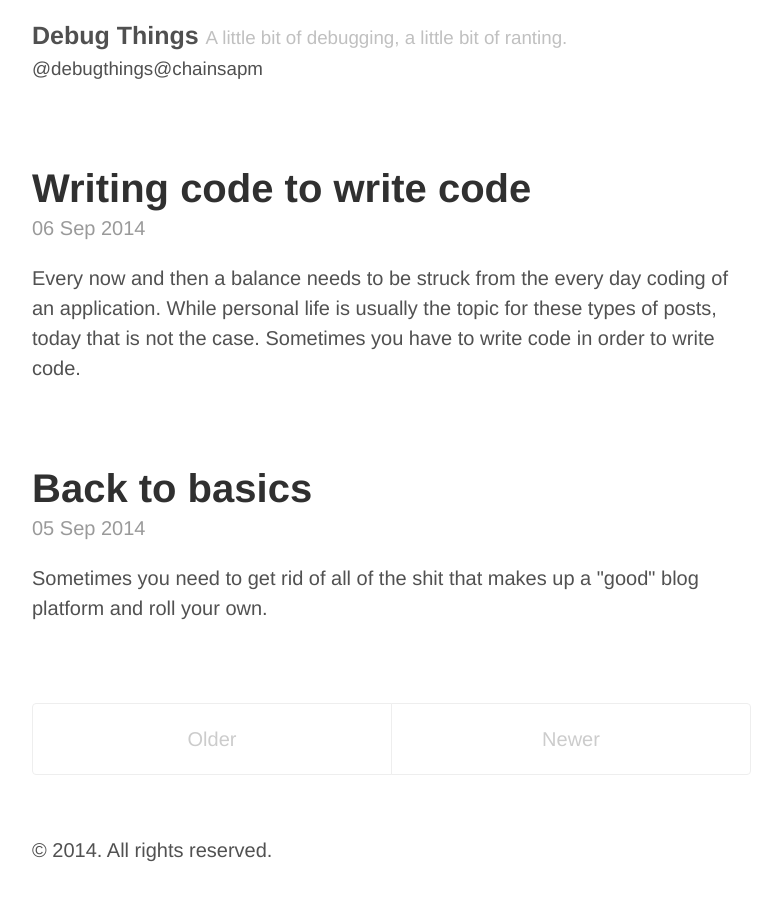
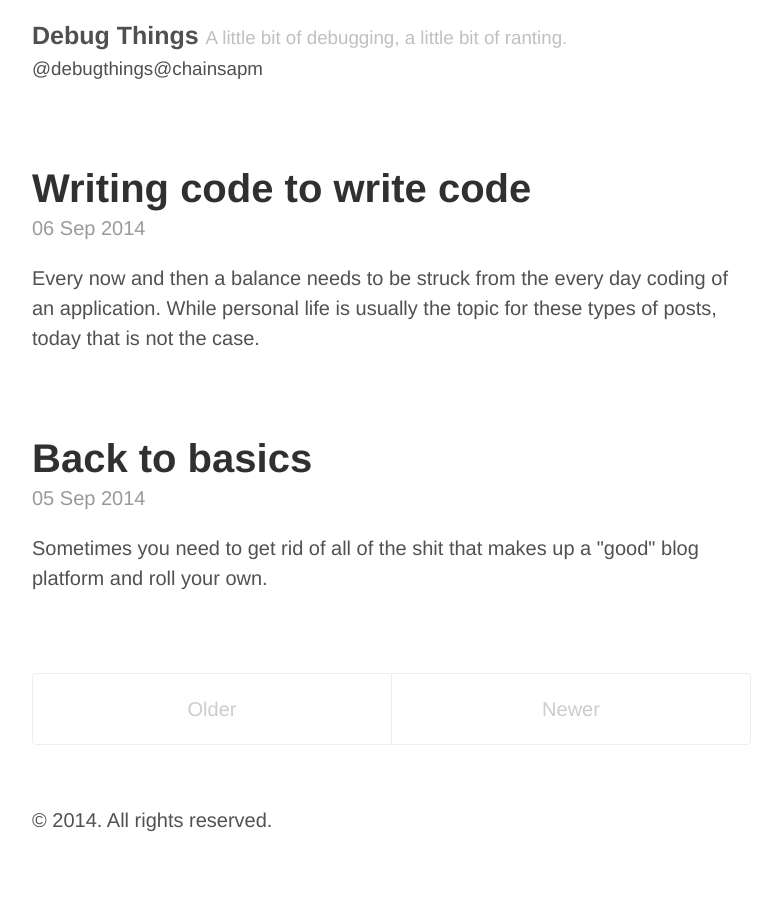
Before and after one commit to debugthings/jldgit.github.io, a Jekyll site: the page built from index.html, in a window 1280 px wide. Shown: the whole page, without its empty margins (248-1030 px from the left). Built offline with Jekyll 4.4.1, drawn with Linux system fonts in a browser that asks for light colours; Markdown is read by kramdown in place of the engine named in the settings; the list of posts is cut into pages by our own code.

Commit message:
Update 2014-09-06-code-to-code.md

```diff
--- a/_posts/2014-09-06-code-to-code.md
+++ b/_posts/2014-09-06-code-to-code.md
@@ -1,7 +1,7 @@
 ---
 layout: post
 title: Writing code to write code
-excerpt: Every now and then a balance needs to be struck from the every day coding of an application. While personal life is usually the topic for these types of posts, today that is not the case. Sometimes you have to write code in order to write code.
+excerpt: Every now and then a balance needs to be struck from the every day coding of an application. While personal life is usually the topic for these types of posts, today that is not the case.
 ---
 
 Every now and then a balance needs to be struck from the every day coding of an application. While personal life is usually the topic for these types of posts, today that is not the case. Sometimes you have to write code in order to write code. This is somewhat of an extended rant from my previous post.
```
